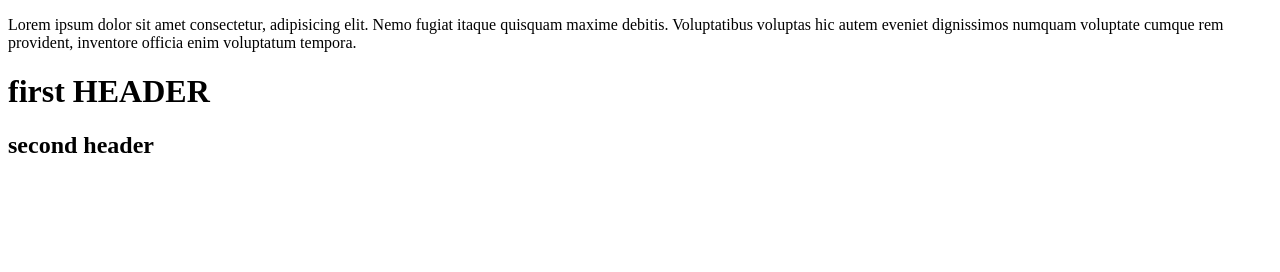
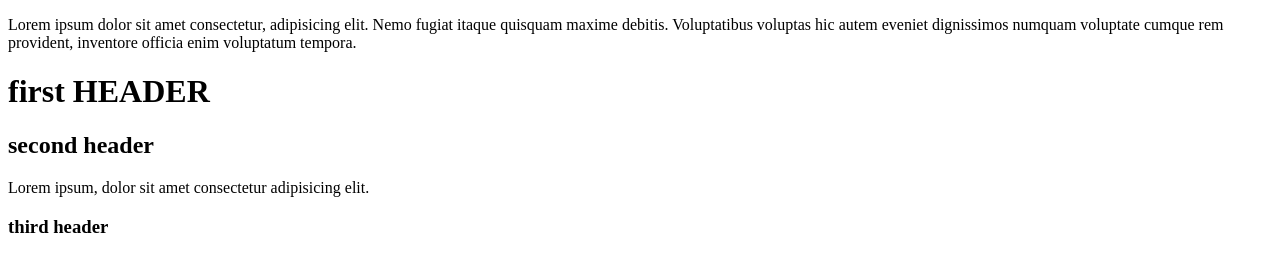
Before and after one commit to LiubaZel/new-repository, a plain HTML site: page index.html in a window 1280 px wide. Drawn offline with Linux system fonts and the light colour scheme.

Commit message:
initial commit

```diff
--- a/index.html
+++ b/index.html
@@ -10,5 +10,7 @@
     <p>Lorem ipsum dolor sit amet consectetur, adipisicing elit. Nemo fugiat itaque quisquam maxime debitis. Voluptatibus voluptas hic autem eveniet dignissimos numquam voluptate cumque rem provident, inventore officia enim voluptatum tempora.</p>
     <h1>first HEADER</h1>
     <h2>second header</h2>
+    <p>Lorem ipsum, dolor sit amet consectetur adipisicing elit.</p>
+    <h3>third header</h3>
 </body>
 </html>
```
Also changed, not shown: Снимок.JPG (added), Снимок2.JPG (added).
